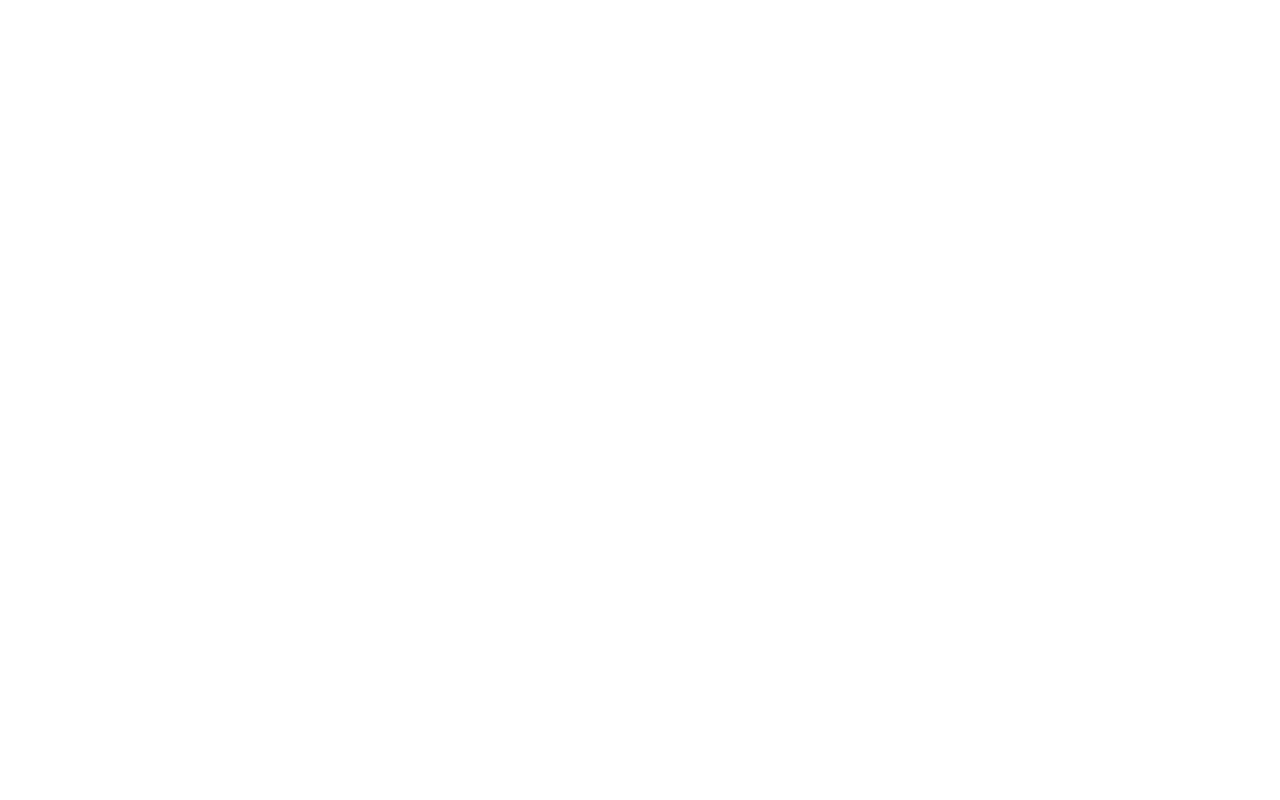
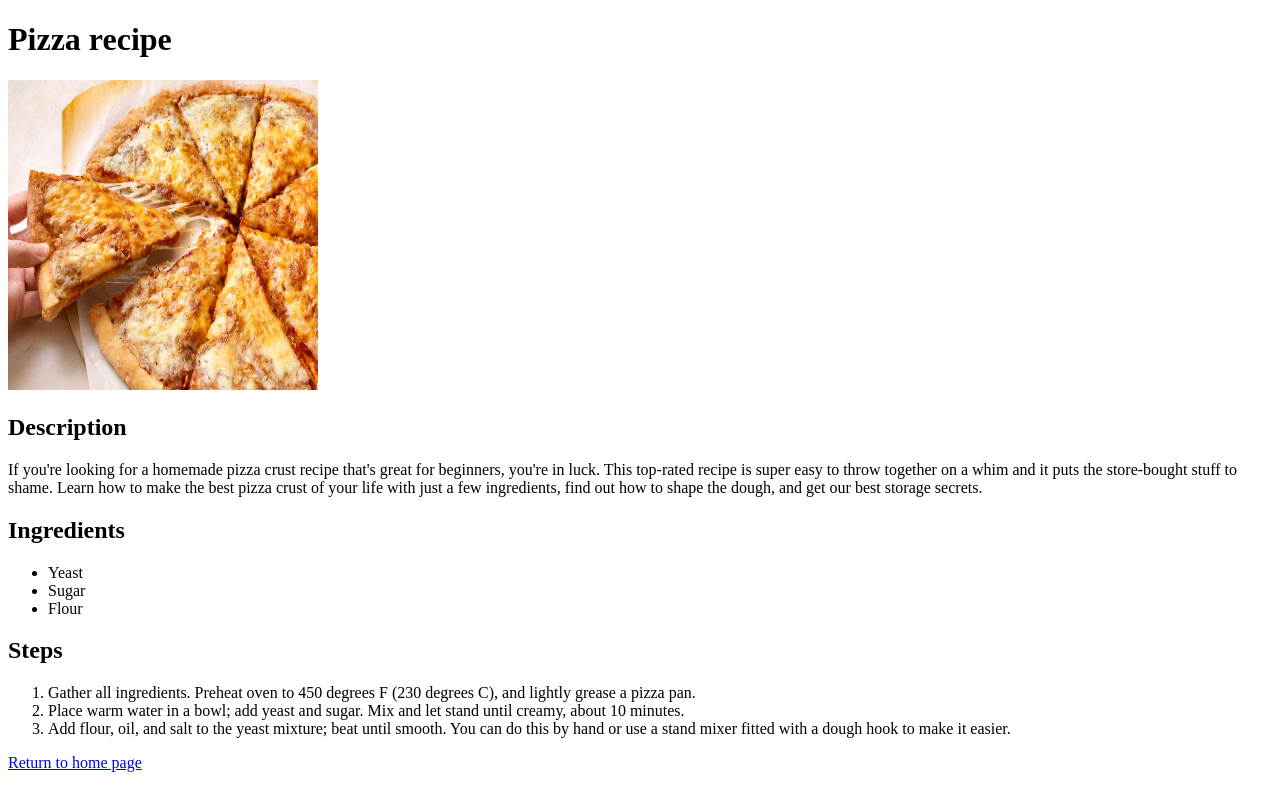
Before and after one commit to Radiann101/odin-recipes, a plain HTML site: page recipes/pizza.html in a window 1280 px wide. Drawn offline with Linux system fonts and the light colour scheme.

Commit message:
Add pizza.html page to website
Added pizza page

Added pizza.jpg & added pizza recipe anchor text in index.html

```diff
--- a/recipes/pizza.html
+++ b/recipes/pizza.html
@@ -0,0 +1,36 @@
+<!DOCTYPE html>
+<html lang="en">
+<head>
+    <meta charset="UTF-8">
+    <meta name="viewport" content="width=device-width, initial-scale=1.0">
+    <title>Document</title>
+</head>
+<body>
+    <h1>Pizza recipe</h1>
+    <img src="../img/pizza.jpg" alt="image of a pizza" height="310" width="310">
+    <h2>Description</h2>
+    <p>If you're looking for a homemade pizza crust recipe that's great for beginners,
+        you're in luck. This top-rated recipe is super easy to throw together on a whim
+        and it puts the store-bought stuff to shame. Learn how to make the best pizza
+        crust of your life with just a few ingredients, find out how to shape the dough,
+        and get our best storage secrets.</p>
+    <h2>Ingredients</h2>
+    <ul>
+        <li>Yeast</li>
+        <li>Sugar</li>
+        <li>Flour</li>
+    </ul>
+    <h2>Steps</h2>
+    <ol>
+        <li>Gather all ingredients.
+            Preheat oven to 450 degrees F (230 degrees C), and lightly grease a pizza pan.</li>
+        <li>Place warm water in a bowl; add yeast and sugar.
+            Mix and let stand until creamy, about 10 minutes.</li>
+        <li>Add flour, oil, and salt to the yeast mixture; beat until smooth.
+            You can do this by hand or use a stand mixer fitted with a dough
+            hook to make it easier.
+        </li>
+    </ol>
+    <a href="../index.html">Return to home page</a>
+</body>
+</html>
```
Also changed, not shown: index.html (+4 -1 lines), img/pizza.jpg (added).
